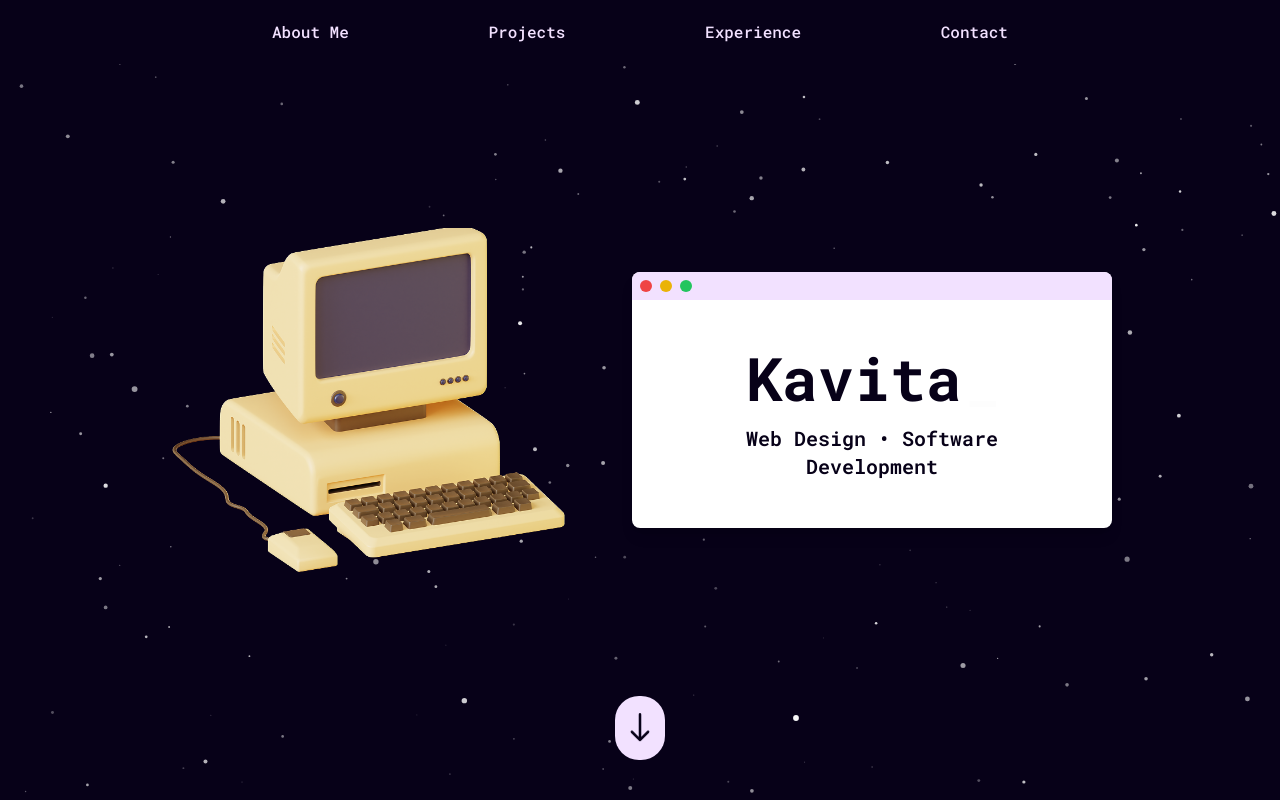
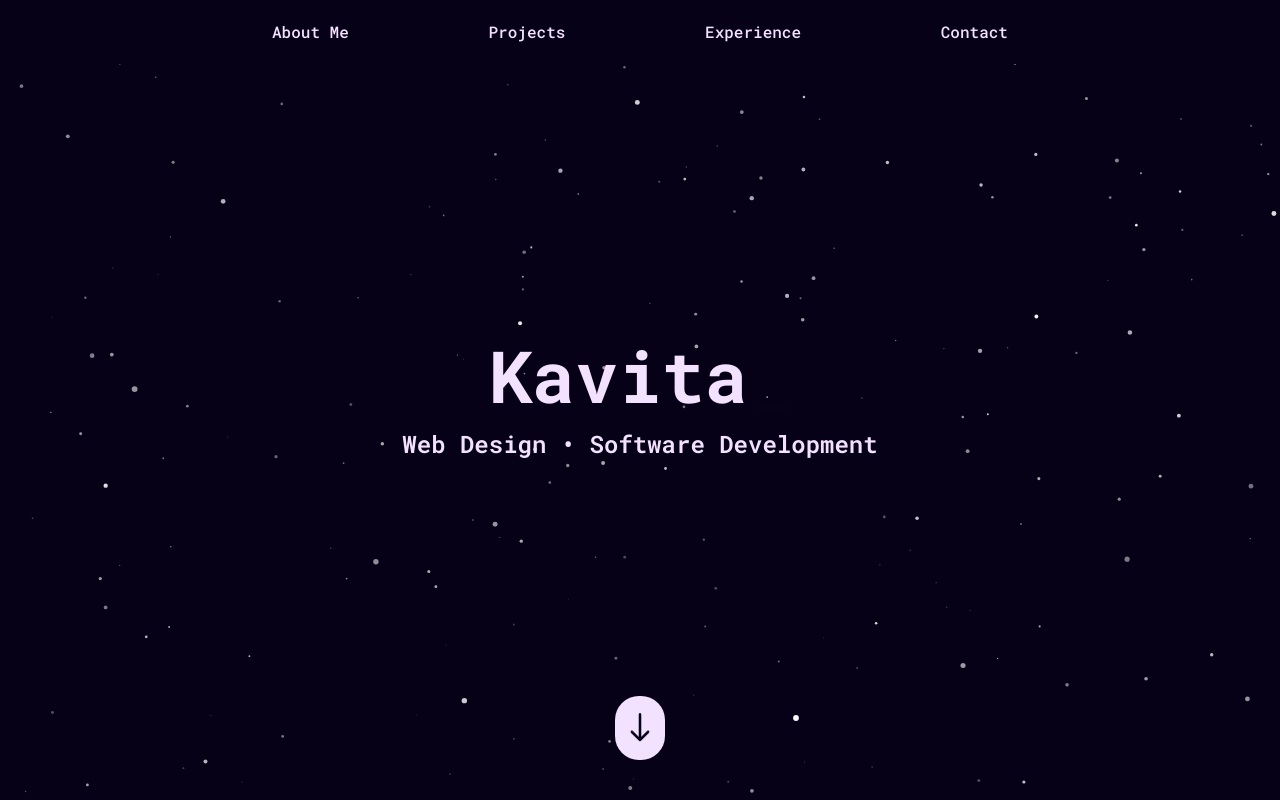
Before and after one commit to kavitaithomas/portfolio, a React (Create React App) app: page / in a window 1280 px wide. Shown: the top 800 px of the page. Built offline with nearby package versions, Linux system fonts and the light colour scheme.

Commit message:
Made new Landing Page

```diff
--- a/src/App.js
+++ b/src/App.js
@@ -1,5 +1,5 @@
 import NavBar from "./components/NavBar";
-import Hero from "./components/Hero";
+import Hero2 from "./components/Hero2";
 import AboutMe from "./components/AboutMe";
 import Experience from "./components/Experience";
 import Projects from "./components/Projects";
@@ -13,7 +13,7 @@ function App() {
       <div className="mx-8 md:mx-16 lg:mx-36 max-w-full">
         <Stars />
         <NavBar />
-        <Hero />
+        <Hero2 />
         <AboutMe />
         <Projects />
         <TechStack />
--- /dev/null
+++ b/src/components/Hero2.jsx
@@ -0,0 +1,39 @@
+import React from "react";
+import { Typewriter } from "react-simple-typewriter";
+import { IoIosArrowRoundDown } from "react-icons/io";
+import { Link } from "react-scroll";
+
+const Hero = () => {
+  return (
+    <div className="relative min-h-screen flex flex-col items-center justify-center">
+      {/* Content Wrapper */}
+      <div className="flex flex-col md:flex-row items-center justify-center w-full max-w-6xl mx-auto space-y-16 md:space-y-0 md:space-x-16 my-20 px-6">
+        <div className="p-8 md:p-12 text-center">
+          <h1 className="text-darkest-purple text-4xl md:text-6xl lg:text-7xl font-title font-bold">
+            <Typewriter
+              words={["Kavita Thomas"]}
+              loop={0}
+              cursor
+              cursorStyle="_"
+              typeSpeed={200}
+              deleteSpeed={100}
+              delaySpeed={1000}
+            />
+          </h1>
+          <p className="font-title text-lg md:text-2xl text-darkest-purple mt-4 font-semibold">
+            Web Design • Software Development
+          </p>
+        </div>
+      </div>
+
+      {/* Arrow Button */}
+      <div className="absolute bottom-10 flex items-center justify-center text-my-gray rounded-3xl h-16 bg-darkest-purple lg:flex z-20">
+        <Link to="aboutme" spy={true} smooth={true} offset={-40} duration={500}>
+          <IoIosArrowRoundDown size={50} className="animate-bounce mt-4" />
+        </Link>
+      </div>
+    </div>
+  );
+};
+
+export default Hero;
```
